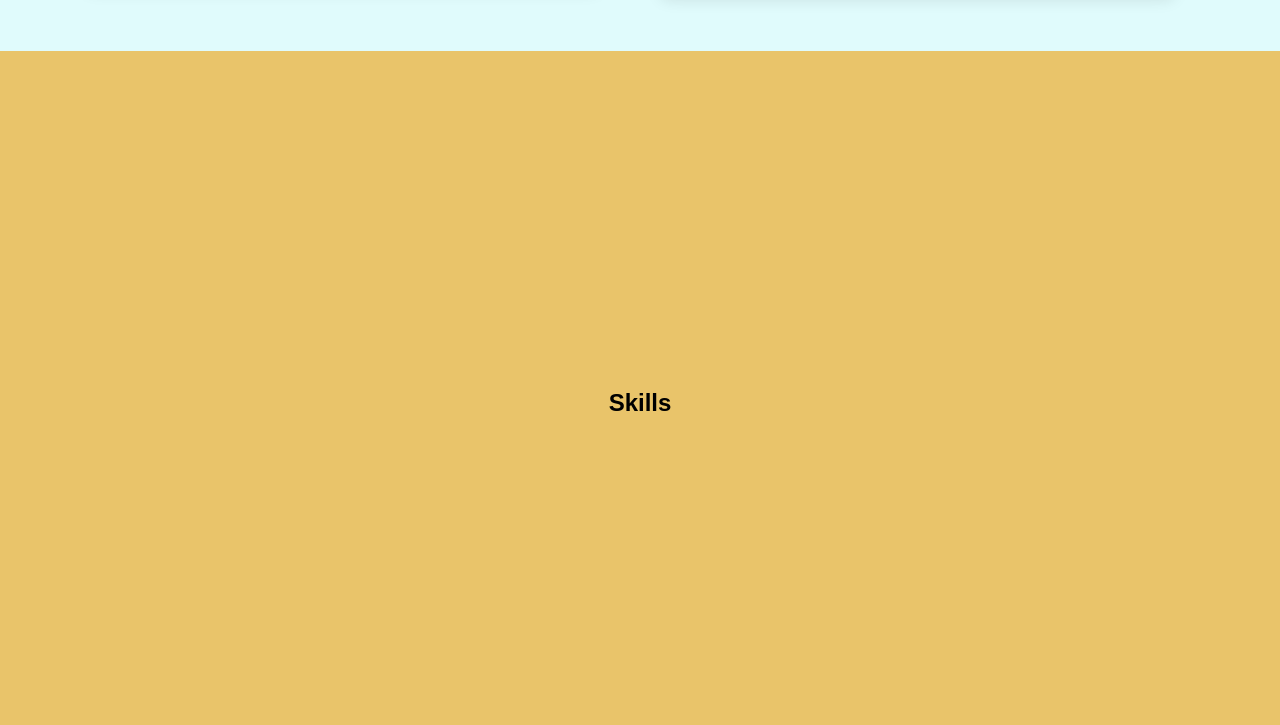
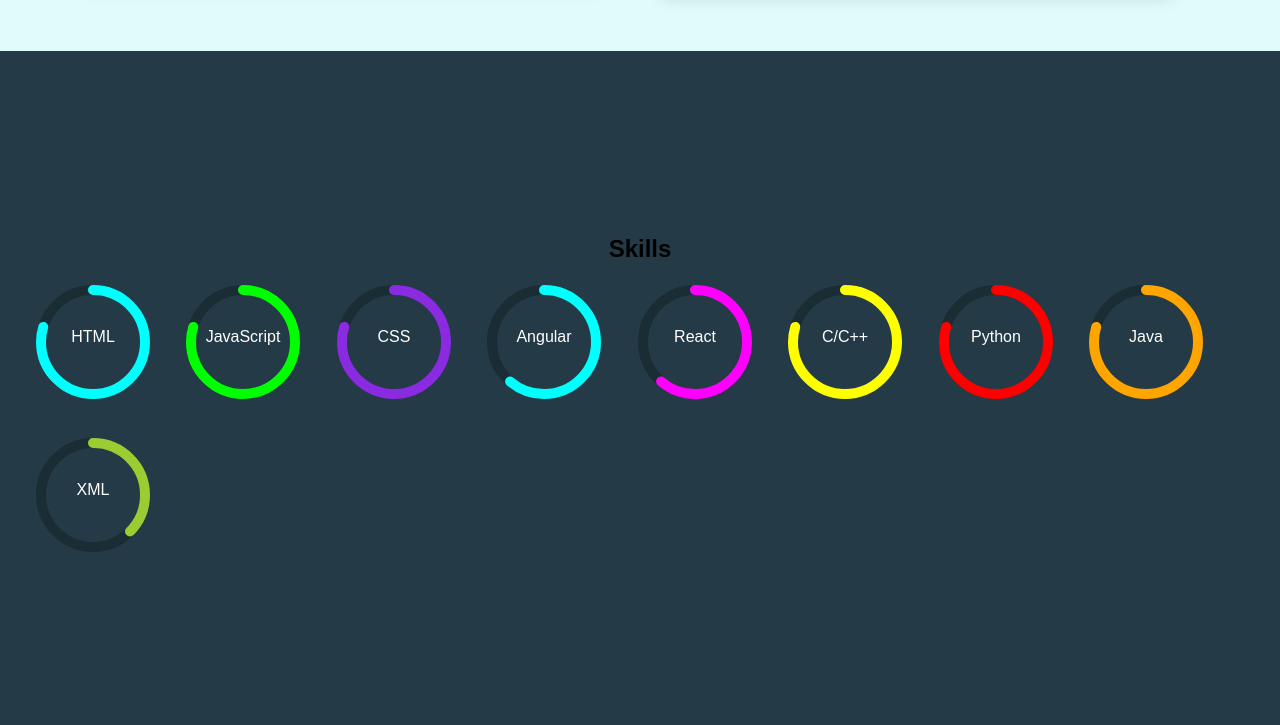
Before and after one commit to Avinash015/portfolio, a plain HTML site: page index.html in a window 1280 px wide. Shown: the part 1375-2100 px from the top of the page. Drawn offline with nearby package versions, Linux system fonts and the light colour scheme.

Commit message:
Update index.html

```diff
--- a/index.html
+++ b/index.html
@@ -158,15 +158,67 @@ document.addEventListener("DOMContentLoaded", function() {
 
 
  <!-- Skills section -->
-    <section id="skills" style="background-color: #e9c46a; color: #000;">
+<section id="skills" style="background: #243b47; color: #000;">
     <h2>Skills</h2>
     <div class="technical-skills">
         <!-- Technical Skills content goes here -->
-        </div>
-        <div class="soft-skills">
-            <!-- Soft Skills content goes here -->
+        <svg>
+            <circle class="bg" cx="57" cy="57" r="52"></circle>
+            <circle class="meter-html meter" cx="57" cy="57" r="52"></circle>
+            <text x="50%" y="50%" text-anchor="middle" fill="white" font-size="16px">HTML</text>
+
+        </svg>
+        <svg>
+            <circle class="bg" cx="57" cy="57" r="52"></circle>
+            <circle class="meter-js meter" cx="57" cy="57" r="52"></circle>
+            <text x="50%" y="50%" text-anchor="middle" fill="white">JavaScript</text>
+
+        </svg>
+        <svg>
+            <circle class="bg" cx="57" cy="57" r="52"></circle>
+            <circle class="meter-css meter" cx="57" cy="57" r="52"></circle>
+            <text x="50%" y="50%" text-anchor="middle" fill="white">CSS</text>
+
+        </svg>
+        <svg>
+            <circle class="bg" cx="57" cy="57" r="52"></circle>
+            <circle class="meter-angular meter" cx="57" cy="57" r="52"></circle>
+            <text x="50%" y="50%" text-anchor="middle" fill="white">Angular</text>
+
+        </svg>
+        <svg>
+            <circle class="bg" cx="57" cy="57" r="52"></circle>
+            <circle class="meter-react meter" cx="57" cy="57" r="52"></circle>
+            <text x="50%" y="50%" text-anchor="middle" fill="white">React</text>
+
+        </svg>
+        <svg>
+            <circle class="bg" cx="57" cy="57" r="52"></circle>
+            <circle class="meter-c-cpp meter" cx="57" cy="57" r="52"></circle>
+            <text x="50%" y="50%" text-anchor="middle" fill="white">C/C++</text>
+
+        </svg>
+        <svg>
+            <circle class="bg" cx="57" cy="57" r="52"></circle>
+            <circle class="meter-python meter" cx="57" cy="57" r="52"></circle>
+            <text x="50%" y="50%" text-anchor="middle" fill="white">Python</text>
+
+        </svg>
+        <svg>
+            <circle class="bg" cx="57" cy="57" r="52"></circle>
+            <circle class="meter-java meter" cx="57" cy="57" r="52"></circle>
+            <text x="50%" y="50%" text-anchor="middle" fill="white">Java</text>
+
+        </svg>
+        <svg>
+            <circle class="bg" cx="57" cy="57" r="52"></circle>
+            <circle class="meter-xml meter" cx="57" cy="57" r="52"></circle>
+            <text x="50%" y="50%" text-anchor="middle" fill="white">XML</text>
+
+        </svg>
     </div>
 </section>
+
 
 
 
```
Lines whose indentation alone changed are shown as unchanged.
